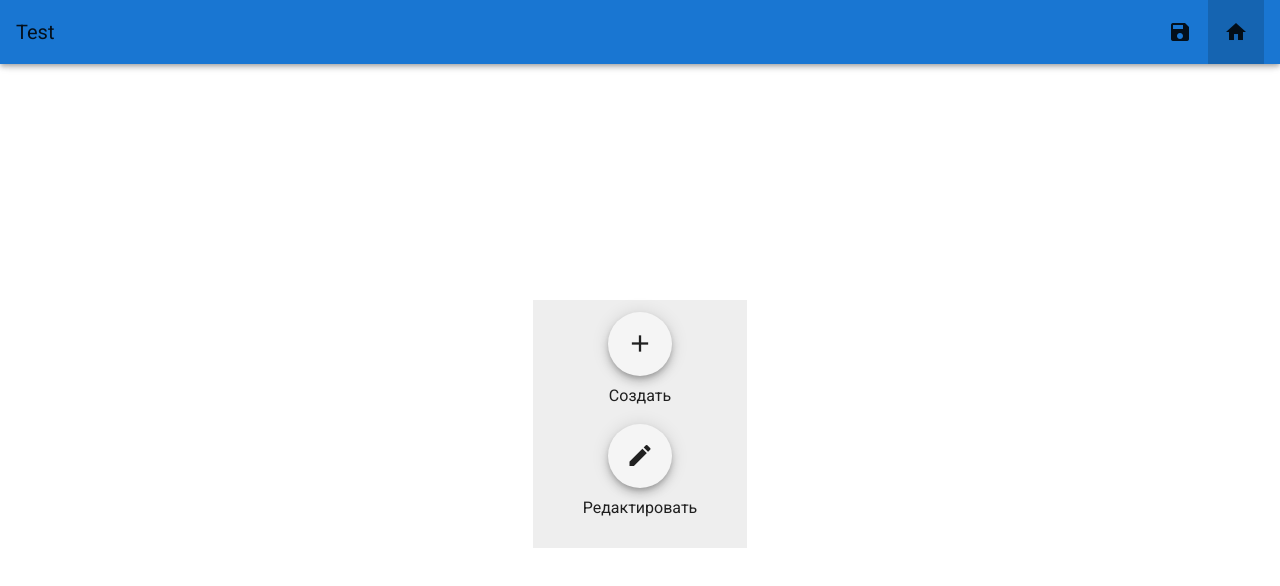
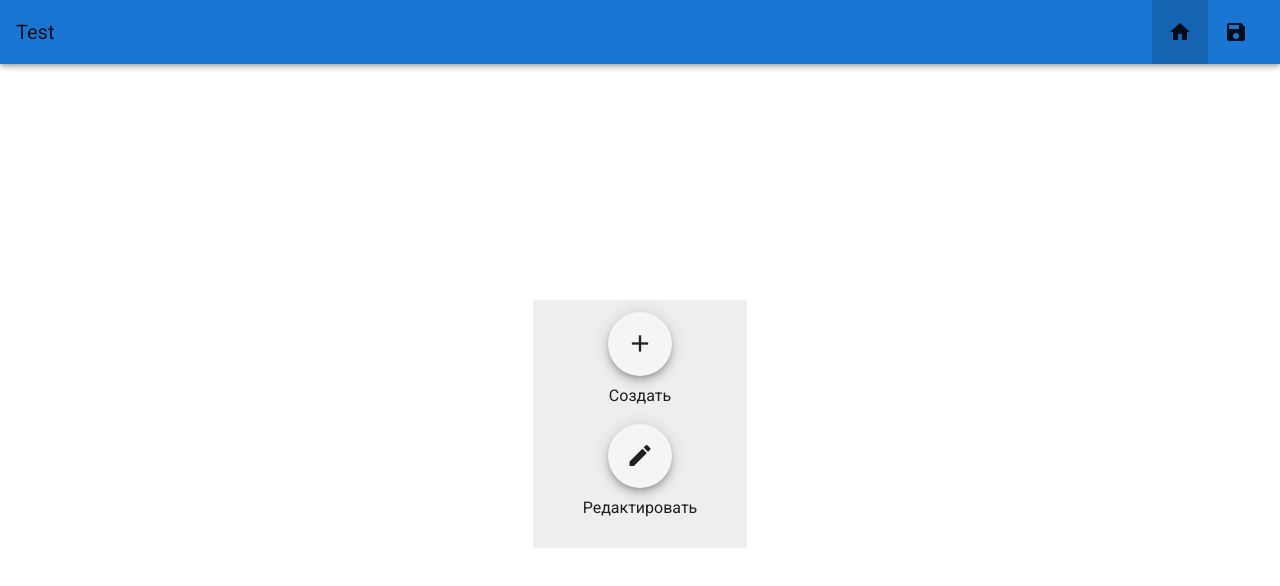
Before and after one commit to GeometricEath/Quiz-Builder-3, a Vue app: page / in a window 1280 px wide. Shown: the top 586 px of the page. Built offline with nearby package versions, Linux system fonts and the light colour scheme.

Commit message:
#add method save

```diff
--- a/src/components/AppHeader.vue
+++ b/src/components/AppHeader.vue
@@ -3,32 +3,29 @@
     <v-toolbar-title>Test</v-toolbar-title>
     <v-spacer></v-spacer>
     <v-toolbar-items>
-      <v-btn text fab v-for="(item, id) in MenuItems" :key="`menuItem${id}`" :to="item.link">
-        <v-icon>{{item.icon}}</v-icon>
-        <!-- {{item.title}} -->
-        </v-btn>
+      <v-btn text fab to="/">
+        <v-icon>mdi-home</v-icon>
+      </v-btn>
+      <v-btn text fab @click="save">
+        <v-icon>mdi-content-save</v-icon>
+      </v-btn>
     </v-toolbar-items>
   </v-toolbar>
 </template>
 
 <script>
+import { saveFile } from "@/modules/fileSistem.js";
 export default {
-   data() {
-    return {
-      MenuItems: [
-        {
-          icon:'mdi-content-save',
-          title:'Сохранить',
-          link:''
-        },
-        {
-          icon:'mdi-home',
-          title:'',
-          link:'/'
-        },
-      ]
-    };
+  data() {
+    return {};
   },
+  methods: {
+    save() {
+    let quizData = this.$store.getters.questions;
+
+      saveFile(quizData , "Тест генератора xml");
+    }
+  }
 };
 </script>
 
--- a/src/components/QuestionForm.vue
+++ b/src/components/QuestionForm.vue
@@ -145,7 +145,8 @@ export default {
       this.$refs.addQuestion.reset();
     },
     addImage(file) {
-      if (file && file.type === "image/jpeg") {
+      // Добавить шаблонную строку "image/*"
+      if (file && file.type === ("image/jpeg" || "image/png")) {
         let reader = new FileReader();
         reader.onload = () => {
           this.quize.image = reader.result;
```
